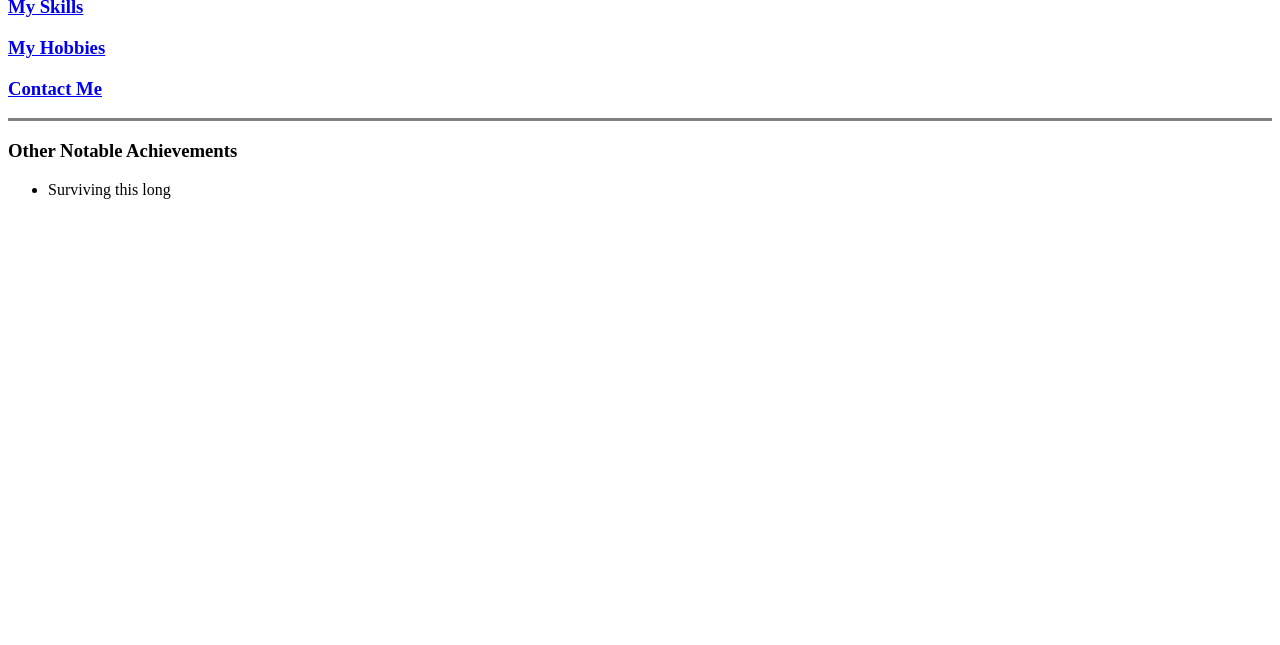
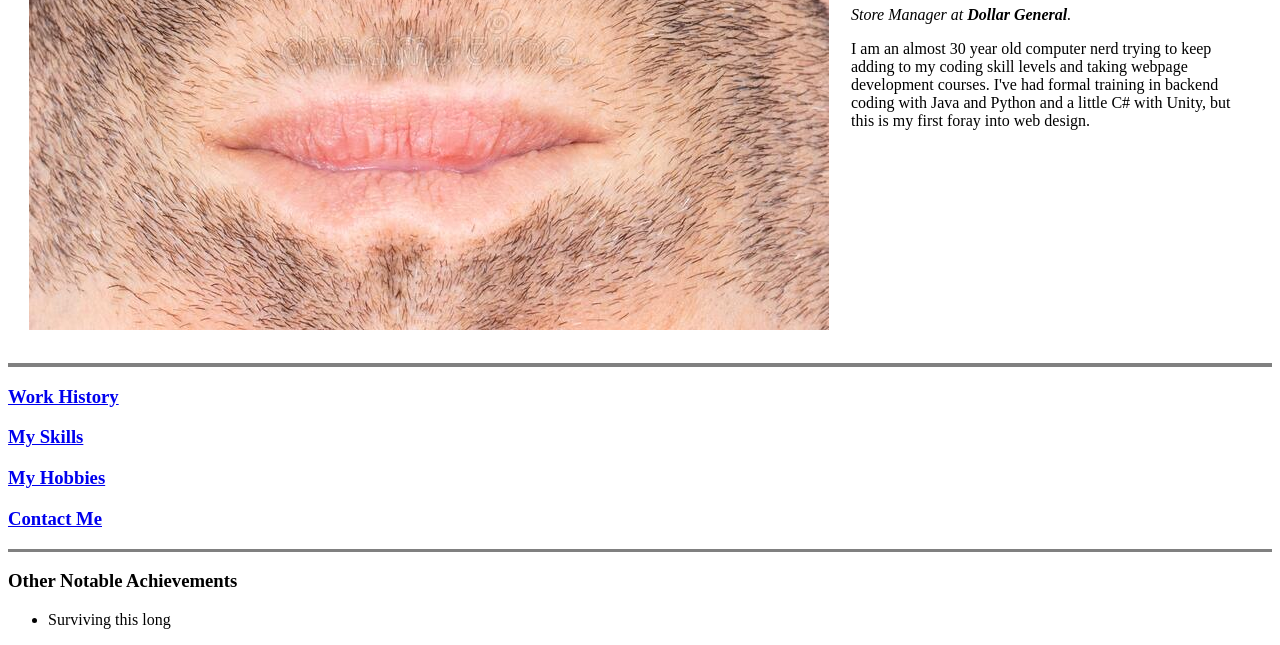
Before and after one commit to ttull/cv, a plain HTML site: page index.html in a window 1280 px wide. Shown: the part 291-936 px from the top of the page. Before the commit the page ends 800 px from the top, so only its background shows below. Drawn offline with Linux system fonts and the light colour scheme.

Commit message:
Fixed picture bug

```diff
--- a/index.html
+++ b/index.html
@@ -9,7 +9,7 @@
 <body>
   <table cellspacing="20">
     <tr>
-      <td><img src="Site Images\Travis.jpg" alt="Travis-Pic"></td>
+      <td><img src="Travis.jpg" alt="Travis-Pic"></td>
       <td>
         <h1>Travis Tull</h1>
         <p>
```
Also changed, not shown: hobbies.html (+1 -1 lines).
